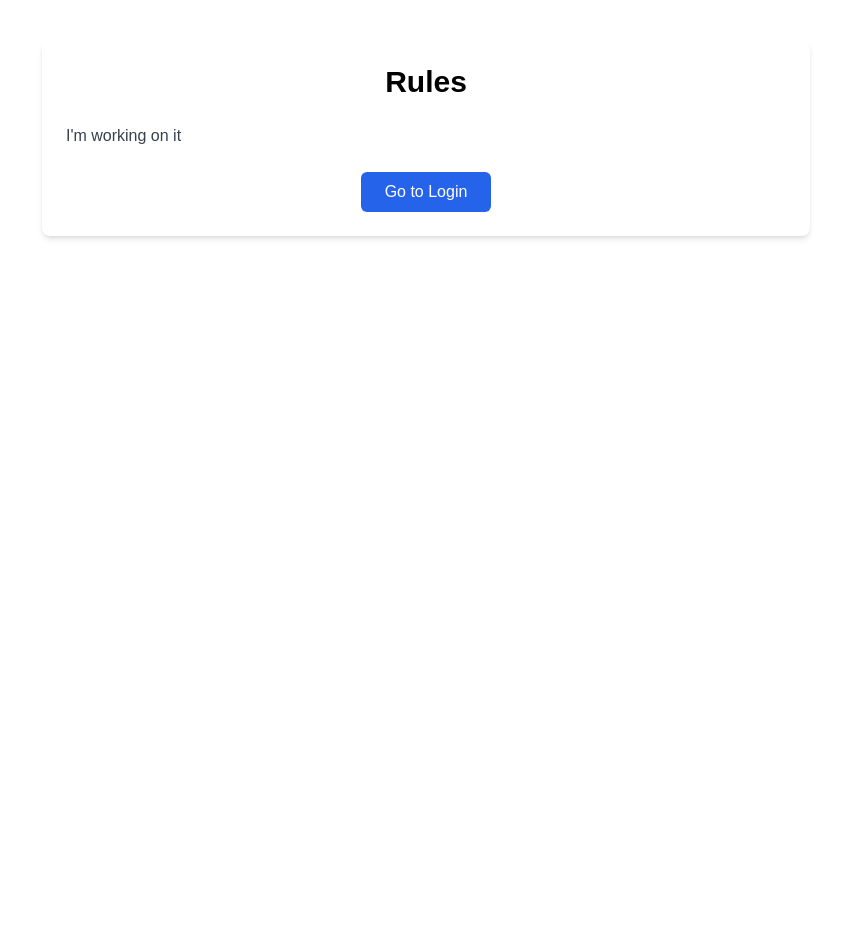
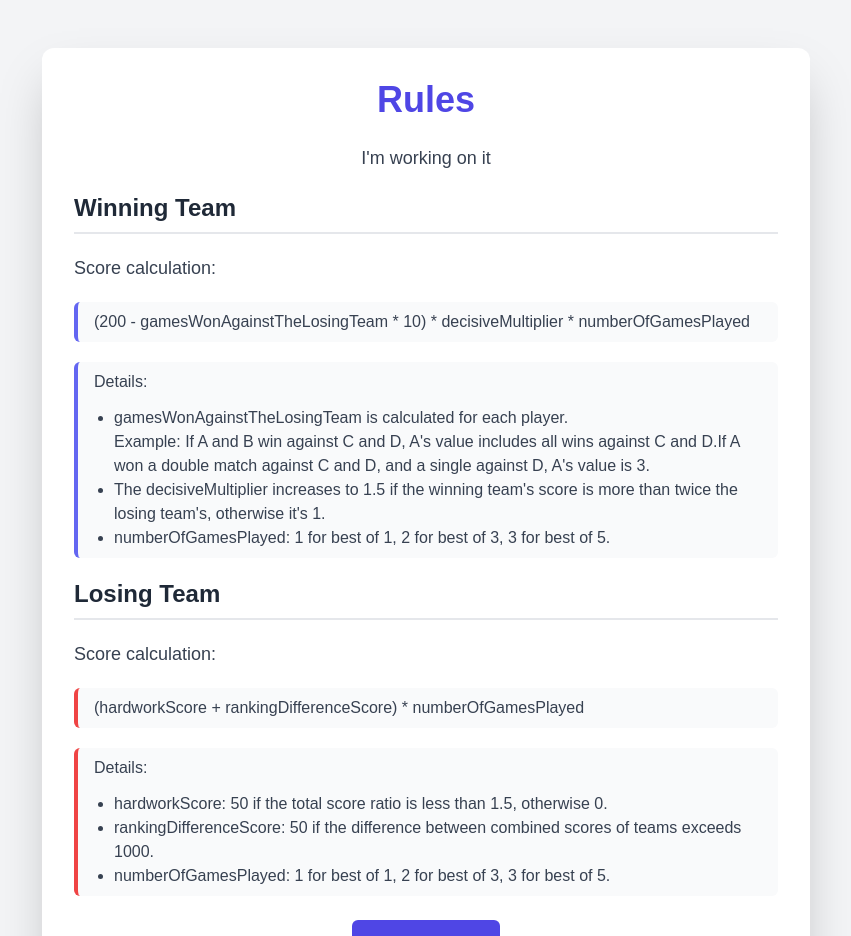
Before and after one commit to Misachu10032/badminton-league, a Next.js app: page /rules in a window 1280 px wide. Shown: the top 936 px of the page, without its empty margins (214-1065 px from the left). Before the commit the page ends 800 px from the top, so only its background shows below. Built offline with nearby package versions, Linux system fonts and the light colour scheme.

Commit message:
rule page

```diff
--- a/src/app/api/confirm-match/scoreSettlement.js
+++ b/src/app/api/confirm-match/scoreSettlement.js
@@ -123,7 +123,9 @@ export async function scoreSettlement(match, db) {
         { _id: loserDoc._id },
         {
           $set: {
-            score: loserDoc.score + hardworkScore + rankingScore,
+            score:
+              (loserDoc.score + hardworkScore + rankingScore) *
+              (Math.floor(totalGames / 2) + 1),
             teammate: loserDoc.teammate,
           },
         }
--- a/src/app/home/page.js
+++ b/src/app/home/page.js
@@ -94,6 +94,12 @@ export default function HomePage() {
         <div className="flex justify-between items-center">
           <h1 className="text-2xl font-bold text-gray-800">Badminton League</h1>
           <div className="flex space-x-4">
+          <button
+                onClick={() => (window.location.href = "/rules")}
+                className="bg-blue-600 text-white px-4 py-2 rounded-lg shadow-lg hover:bg-blue-700 transition duration-200"
+              >
+               Rules
+              </button>
             {user?.role === "Admin" && (
               <button
                 onClick={() => (window.location.href = "/admin")}
--- a/src/app/rules/page.js
+++ b/src/app/rules/page.js
@@ -2,24 +2,91 @@
 
 const RulesPage = () => {
   const handleNavigateToLogin = () => {
-    window.location.href = "/login"; // Adjust the path based on your app's routing structure
+    window.location.href = "/login";
   };
 
   return (
-    <div className="max-w-3xl mx-auto p-6 bg-white rounded-lg shadow-md mt-10">
-      <h1 className="text-3xl font-semibold text-center mb-6">Rules</h1>
-      <div className="text-gray-700 space-y-4">
-        <p>I'm working on it</p>
+    <div className="min-h-screen flex items-center justify-center bg-gray-100 py-12 px-4 sm:px-6 lg:px-8">
+      <div className="max-w-3xl w-full bg-white rounded-xl shadow-2xl p-8 space-y-6">
+        <h1 className="text-4xl font-extrabold text-center text-indigo-600">
+          Rules
+        </h1>
+        <div className="text-gray-700 space-y-5">
+          <p className="text-lg font-medium text-center">I'm working on it</p>
 
+          <h2 className="text-2xl font-semibold text-gray-800 border-b-2 border-gray-200 pb-2">
+            Winning Team
+          </h2>
+          <p className="text-lg">Score calculation:</p>
+          <p className="bg-gray-50 border-l-4 border-indigo-500 px-4 py-2 rounded-md">
+            (200 - gamesWonAgainstTheLosingTeam * 10) * decisiveMultiplier *
+            numberOfGamesPlayed
+          </p>
+
+          <div className="bg-gray-50 border-l-4 border-indigo-500 px-4 py-2 rounded-md space-y-3">
+            <p className="text-base">Details:</p>
+            <ul className="list-disc pl-5">
+              <li className="text-base">
+                gamesWonAgainstTheLosingTeam is calculated for each player.
+              </li>
+              <>
+                Example: If A and B win against C and D, A's value includes all
+                wins against C and D.
+              </>
+              <>
+                If A won a double match against C and D, and a single against D,
+                A's value is 3.
+              </>
+
+              <li className="text-base">
+                {" "}
+                The decisiveMultiplier increases to 1.5 if the winning team's
+                score is more than twice the losing team's, otherwise it's 1.
+              </li>
+
+              <li className="text-base">
+                numberOfGamesPlayed: 1 for best of 1, 2 for best of 3, 3 for
+                best of 5.
+              </li>
+            </ul>
+          </div>
+
+
+
+          <h2 className="text-2xl font-semibold text-gray-800 border-b-2 border-gray-200 mt-6 pb-2">
+            Losing Team
+          </h2>
+          <p className="text-lg">Score calculation:</p>
+          <p className="bg-gray-50 border-l-4 border-red-500 px-4 py-2 rounded-md">
+            (hardworkScore + rankingDifferenceScore) * numberOfGamesPlayed
+          </p>
+          <div className="bg-gray-50 border-l-4 border-red-500 px-4 py-2 rounded-md space-y-3">
+            <p className="text-base">Details:</p>
+            <ul className="list-disc pl-5">
+              <li>
+                hardworkScore: 50 if the total score ratio is less than 1.5,
+                otherwise 0.
+              </li>
+              <li>
+                rankingDifferenceScore: 50 if the difference between combined
+                scores of teams exceeds 1000.
+              </li>
+              <li className="text-base">
+                numberOfGamesPlayed: 1 for best of 1, 2 for best of 3, 3 for
+                best of 5.
+              </li>
+            </ul>
+          </div>
         </div>
 
         <div className="text-center mt-6">
           <button
             onClick={handleNavigateToLogin}
-          className="bg-blue-600 text-white px-6 py-2 rounded-md hover:bg-blue-700 transition duration-200"
+            className="inline-flex items-center justify-center px-8 py-3 border border-transparent text-base font-medium rounded-md text-white bg-indigo-600 hover:bg-indigo-700 focus:outline-none focus:ring-2 focus:ring-offset-2 focus:ring-indigo-500"
           >
             Go to Login
           </button>
+        </div>
       </div>
     </div>
   );
```
Lines whose indentation alone changed are shown as unchanged.
